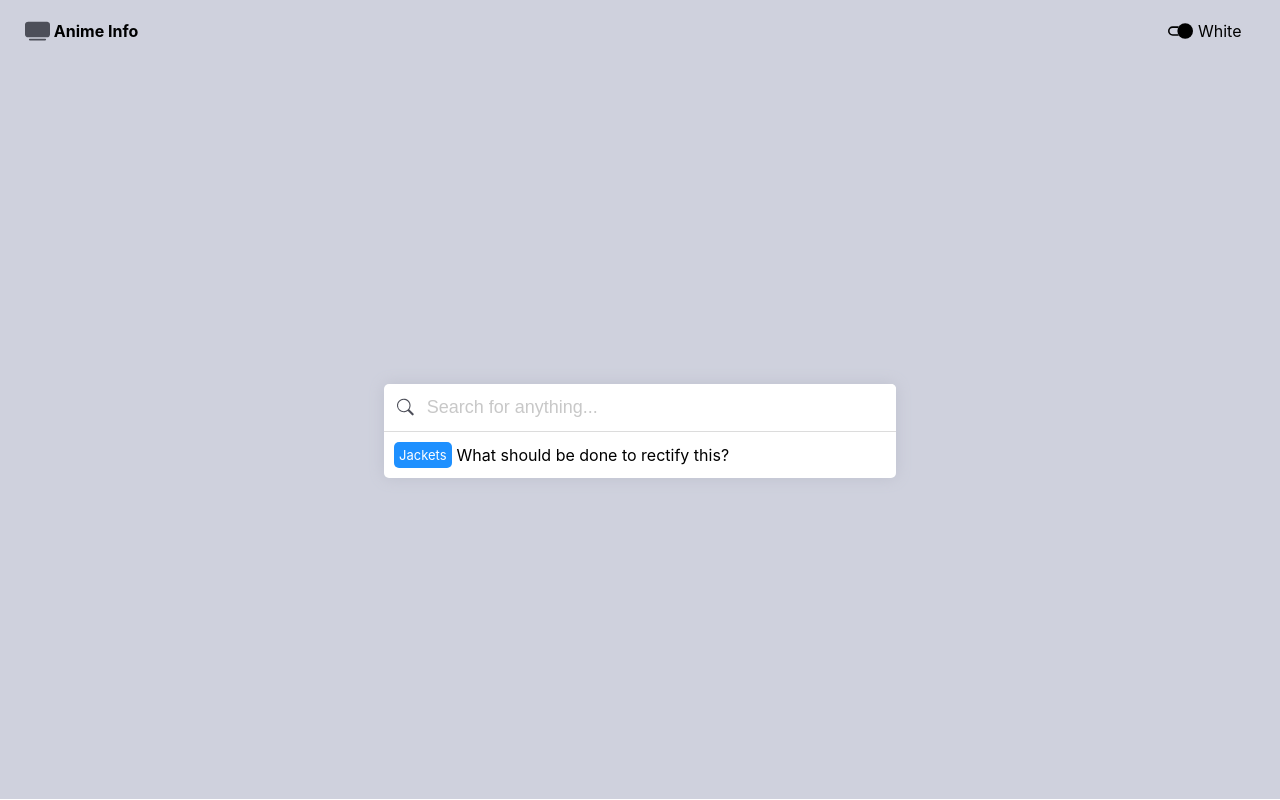
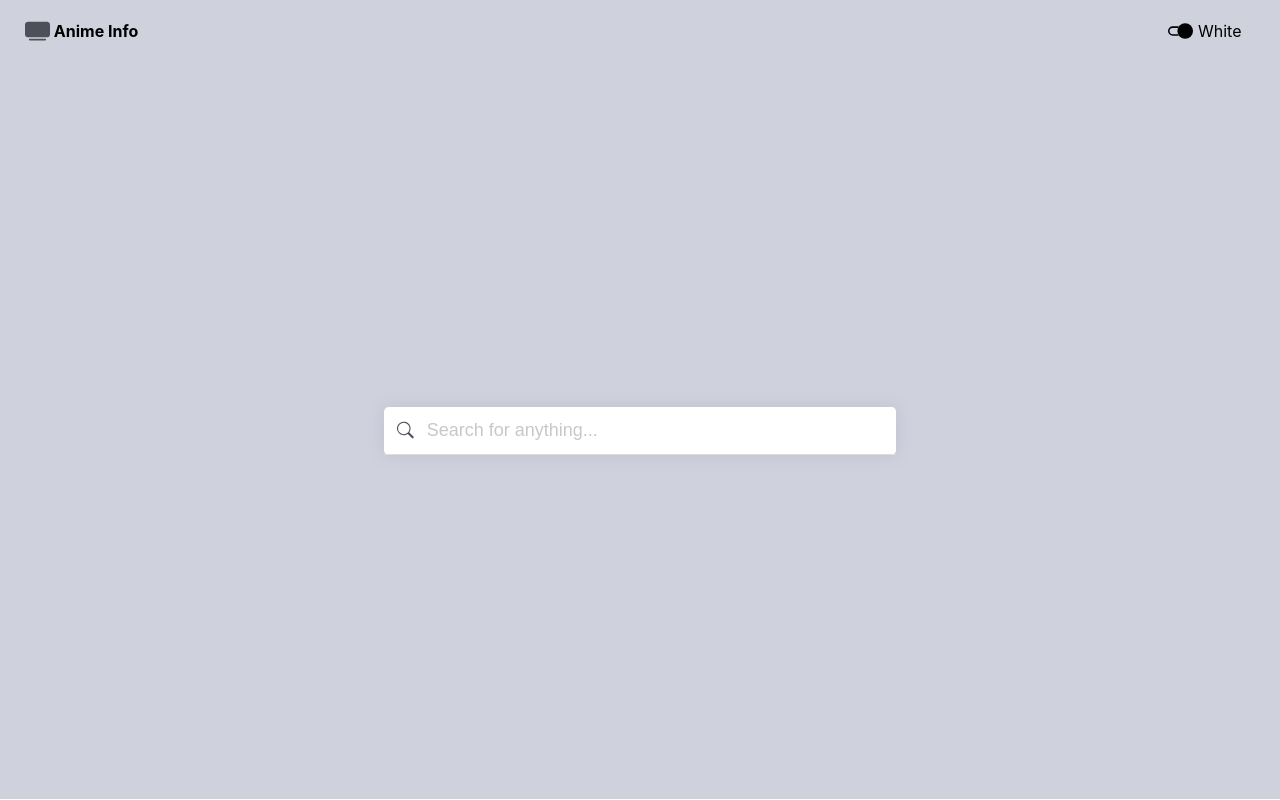
Before and after one commit to joel-jaimon/yandex-i-a, a React (Create React App) app in the folder yandex-client/: page / in a window 1280 px wide. Built offline with nearby package versions, Linux system fonts and the light colour scheme.

Commit message:
intersection observer added

```diff
--- a/yandex-client/src/Components/Layout.tsx
+++ b/yandex-client/src/Components/Layout.tsx
@@ -3,9 +3,39 @@ import { StyleContext, themes } from "../context/StyleContext";
 import { Search } from "./Search/Search";
 import { ListItems } from "./ListItems/ListItems";
 import styles from "./layout.module.scss";
+import { gql, useLazyQuery } from "@apollo/client";
 
 export const Layout = () => {
   const { theme, setTheme } = React.useContext(StyleContext);
+  const [searchQuery, setSearchQuery] = React.useState<null | string>();
+  const [pagenationParams, setPagenationParams] = React.useState({
+    skip: 0,
+    take: 30,
+  });
+  const [loadResults, searchResults] = useLazyQuery(FETCH_SEARCH_RESULTS);
+
+  const handleInputs = async (query: string) => {
+    if (!query) {
+      console.log("Please type an input to search.");
+      return;
+    }
+
+    if (!/[A-Za-z]/.test(query)) {
+      console.log("Please enter a valid input!.");
+      return;
+    }
+    setSearchQuery(query);
+    if (query.length > 2) {
+      await loadResults({
+        variables: {
+          search_query: query,
+          skip: pagenationParams.skip,
+          take: pagenationParams.take,
+        },
+      });
+    }
+  };
+
   return (
     <div
       style={{
@@ -70,11 +100,34 @@ export const Layout = () => {
             boxShadow: `0px 0px 15px ${theme.theme3}`,
           }}
         >
-          <Search />
-          <ListItems />
+          <Search setSearchQuery={handleInputs} />
+          <ListItems
+            searchedQuery={searchQuery}
+            searchResults={searchResults}
+            setPagenationParams={setPagenationParams}
+          />
         </div>
       </div>
       <footer></footer>
     </div>
   );
 };
+
+const FETCH_SEARCH_RESULTS = gql`
+  query FetchAnime($search_query: String!, $take: Float!, $skip: Float!) {
+    searchAnime(search_query: $search_query, take: $take, skip: $skip) {
+      id
+      title
+      type
+      episodes
+      status
+      start_airing
+      sources
+      genres
+      duration
+      rating
+      score
+      favorites
+    }
+  }
+`;
--- a/yandex-client/src/Components/ListItems/ListItems.tsx
+++ b/yandex-client/src/Components/ListItems/ListItems.tsx
@@ -2,16 +2,95 @@ import styles from "./listitem.module.scss";
 import React from "react";
 import { StyleContext } from "../../context/StyleContext";
 
-export const ListItems = () => {
-  const theme = React.useContext(StyleContext);
+interface ITEM_TYPE {
+  id: number;
+  title: string;
+  type: string;
+  episodes: string;
+  status: string;
+  start_airing: string;
+  sources: string;
+  genres: string;
+  duration: string;
+  rating: number;
+  score: number;
+  favorites: number;
+}
+
+export const ListItems = ({ searchResults, searchedQuery }: any) => {
+  const { theme } = React.useContext(StyleContext);
+  const { called, loading, data } = searchResults;
+  const items: ITEM_TYPE[] = data?.searchAnime;
+
+  const observer = React.useRef();
+  //@ts-ignore
+  const lastItemCallback = React.useCallback(
+    (node) => {
+      if (loading) return;
+      //@ts-ignore
+      if (observer.current) observer.current.disconnect();
+      //@ts-ignore
+      observer.current = new IntersectionObserver((items) => {
+        //@ts-ignore
+        if (items[0].isIntersecting) {
+          console.log("Visible");
+        }
+      });
+      //@ts-ignore
+      if (node) observer.current.observe(node);
+    },
+    [loading]
+  );
+
   return (
     <div className={styles.resultContainer}>
-      <div className={styles.listItems}>
-        <span>
-          <p>Jackets</p>
-        </span>
-        <p>What should be done to rectify this?</p>
-      </div>
+      {items && searchedQuery?.length > 2
+        ? items.map((res: ITEM_TYPE, index: number) => {
+            return (
+              <div
+                ref={items.length === index + 1 ? lastItemCallback : null}
+                key={res.id}
+                className={styles.listItems}
+              >
+                <div>
+                  <strong>
+                    <p>
+                      {res.title.slice(0, 50)}
+                      {res.title[50] ? "..." : ""}
+                    </p>
+                  </strong>
+                  <div className={styles.listSubInfo}>
+                    <small
+                      style={{
+                        backgroundColor: theme.theme4,
+                      }}
+                    >
+                      {res.duration.split(".")[0]}
+                    </small>
+                    <small
+                      style={{
+                        backgroundColor: theme.theme4,
+                      }}
+                    >
+                      {res.start_airing}
+                    </small>
+                  </div>
+                </div>
+                <div
+                  style={{
+                    backgroundColor: theme.theme2,
+                    color: theme.theme4,
+                  }}
+                  className={styles.bullets}
+                >
+                  <small>
+                    {res.status === "Finished Airing" ? "Completed" : "Ongoing"}
+                  </small>
+                </div>
+              </div>
+            );
+          })
+        : null}
     </div>
   );
 };
--- a/yandex-client/src/Components/ListItems/listitem.module.scss
+++ b/yandex-client/src/Components/ListItems/listitem.module.scss
@@ -1,21 +1,47 @@
 .resultContainer {
   width: 100%;
+  max-height: 500px;
+  overflow-y: scroll;
   border-top: 1px solid rgb(220, 220, 220);
+  &::-webkit-scrollbar {
+    width: 5px;
+  }
+  &::-webkit-scrollbar-thumb {
+    background-color: rgb(200, 200, 200);
+    border-radius: 5px;
+  }
 }
 
 .listItems {
   display: flex;
-  align-items: center;
+  justify-content: space-between;
   padding: 10px;
+  margin: 5px 0px 5px 5px;
+  cursor: pointer;
+  transition: 0.3s background-color;
+  border-radius: 5px;
+  &:hover {
+    background-color: rgb(220, 220, 220);
+  }
   p {
     margin: 0px;
   }
-  span {
-    background-color: dodgerblue;
-    padding: 5px;
+}
+
+.listSubInfo {
+  small {
+    margin-right: 5px;
+    padding: 2px;
     border-radius: 5px;
-    font-size: small;
-    color: white;
-    margin-right: 5px;
   }
 }
+
+.bullets {
+  display: flex;
+  margin: 5px;
+  padding: 5px;
+  border-radius: 4px;
+  justify-content: center;
+  align-items: center;
+  text-align: center;
+}
--- a/yandex-client/src/Components/Search/Search.tsx
+++ b/yandex-client/src/Components/Search/Search.tsx
@@ -1,11 +1,8 @@
 import styles from "./search.module.scss";
 import React from "react";
 import { StyleContext } from "../../context/StyleContext";
-import INPUT_DATA from "../../data.json";
 
-console.log(INPUT_DATA);
-
-export const Search = () => {
+export const Search = ({ setSearchQuery }: any) => {
   const { theme } = React.useContext(StyleContext);
   return (
     <div className={styles.SubSearchContainer}>
@@ -19,7 +16,11 @@ export const Search = () => {
         <path d="M11.742 10.344a6.5 6.5 0 1 0-1.397 1.398h-.001c.03.04.062.078.098.115l3.85 3.85a1 1 0 0 0 1.415-1.414l-3.85-3.85a1.007 1.007 0 0 0-.115-.1zM12 6.5a5.5 5.5 0 1 1-11 0 5.5 5.5 0 0 1 11 0z" />
       </svg>
 
-      <input className={styles.input} placeholder="Search for anything..." />
+      <input
+        onChange={(e) => setSearchQuery(e.target.value)}
+        className={styles.input}
+        placeholder="Search for anything..."
+      />
     </div>
   );
 };
```
